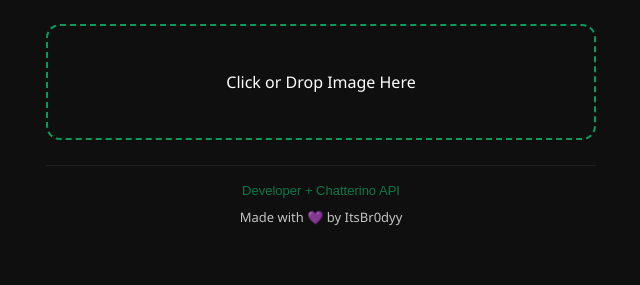
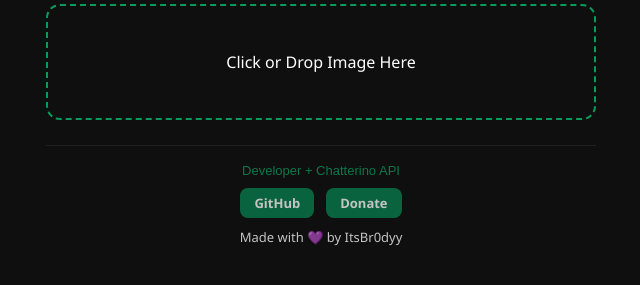
Before and after one commit to ItsBr0dyy/dankshare, a website: page public/new/index.html in a window 1280 px wide. Shown: the part 377-662 px from the top of the page, without its empty margins (319-959 px from the left). Drawn offline with Linux system fonts and the light colour scheme.

Commit message:
Update index.html

```diff
--- a/public/new/index.html
+++ b/public/new/index.html
@@ -158,6 +158,28 @@ input {
   -webkit-text-fill-color: transparent;
 }
 
+.footer-links {
+  display: flex;
+  justify-content: center;
+  gap: 12px;
+  margin-bottom: 10px;
+}
+
+.footer-btn {
+  background: #08804e;
+  color: white;
+  text-decoration: none;
+  padding: 6px 14px;
+  border-radius: 8px;
+  font-size: 13px;
+  font-weight: bold;
+  transition: 0.2s;
+}
+
+.footer-btn:hover {
+  opacity: 0.85;
+}
+
 </style>
 </head>
 
@@ -259,9 +281,14 @@ Same configuration as Chatterino
 
 </div>
 
+    <div class="footer-links">
+      <a href="https://github.com/ItsBr0dyy" class="footer-btn">GitHub</a>
+      <a href="https://streamelements.com/itsbr0dyy/tip" class="footer-btn">Donate</a>
+    </div>
+
     <div>
-      Made with 💜 by ItsBr0dyy
-    </div>
+      Made with <span class="heart">💜</span> by ItsBr0dyy
+  </div>
 
   </div>
 
```
